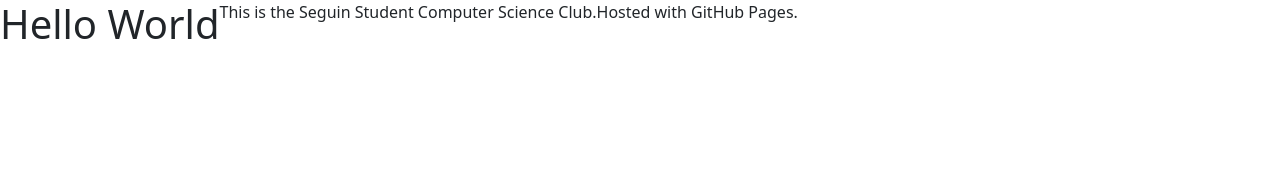
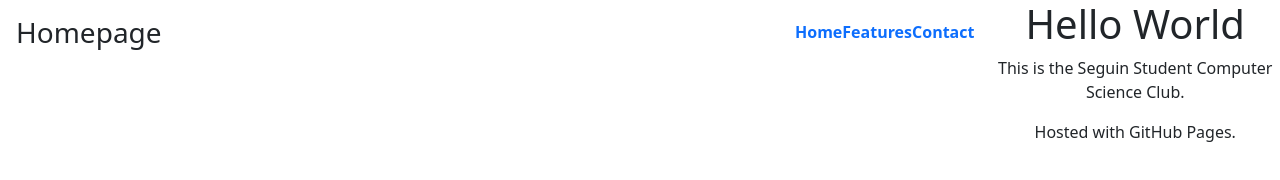
Before and after one commit to Seguin-SCS/Seguin-SCS.github.io, a plain HTML site: page index.html in a window 1280 px wide. Drawn offline with nearby package versions, Linux system fonts and the light colour scheme.

Commit message:
update nav

```diff
--- a/index.html
+++ b/index.html
@@ -6,19 +6,25 @@
 
     </head>
     <body class="d-flex h-100 text-center text-bg-dark">
-        <header>
+        <div class="cover-container d-flex w-100 h-100 p-3 mx-auto flex-column">
+            <header class="mb-auto">
                 <div>
-                <h3></h3>
-                <nav>
-                    <a href=""></a>
-                    <a href=""></a>
-                    <a href=""></a>
+                    <h3 class="float-md-start mb=0">Homepage</h3>
+                    <nav class="nav nav-masthead justify-content-center float-md-end">
+                        <a class="nav-link fw-bold py-1 px-0 active" aria-current="page" href="#">Home</a>
+                        <a class="nav-link fw-bold py-1 px-0" href="#">Features</a>
+                        <a class="nav-link fw-bold py-1 px-0" href="#">Contact</a>
                     </nav>
                 </div>
             </header>
+        </div>
+
+        <div>
             <h1>Hello World</h1>
             <p>This is the Seguin Student Computer Science Club.</p>
             <p>Hosted with GitHub Pages.</p>
+        </div>
+
 
         <script src="https://cdn.jsdelivr.net/npm/bootstrap@5.0.2/dist/js/bootstrap.bundle.min.js" integrity="sha384-MrcW6ZMFYlzcLA8Nl+NtUVF0sA7MsXsP1UyJoMp4YLEuNSfAP+JcXn/tWtIaxVXM" crossorigin="anonymous"></script>
     </body>
```
Lines whose indentation alone changed are shown as unchanged.
